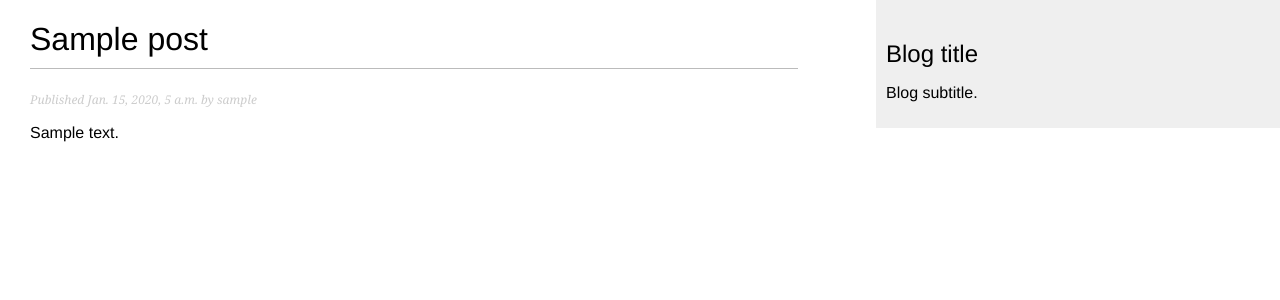
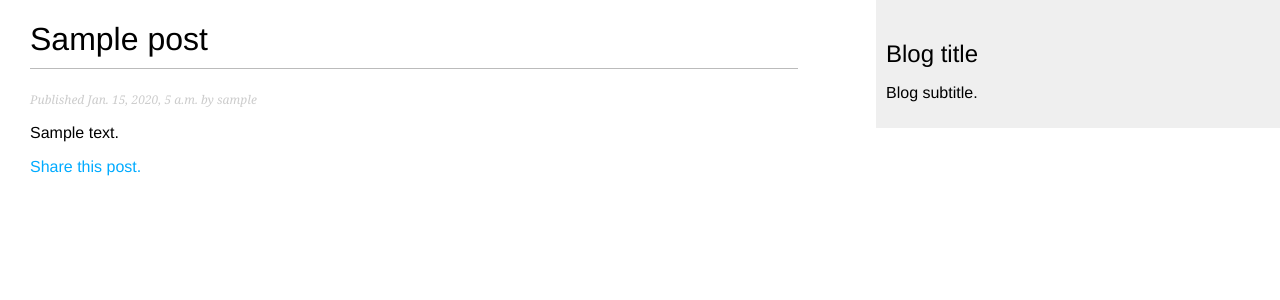
Before and after one commit to violet-kester/django-blog, a Django app: a page that uses blog/templates/blog/post/detail.html in a window 1280 px wide. Shown: the top 300 px of the page. Run offline with Django 4.2, Linux system fonts and the light colour scheme; tables that the repository leaves empty hold one stand-in row (values such as "Sample post").

Commit message:
added post sharing link

```diff
--- a/blog/templates/blog/post/detail.html
+++ b/blog/templates/blog/post/detail.html
@@ -6,4 +6,9 @@
   <h1>{{ post.title }}</h1>
   <p class="date">Published {{ post.publish }} by {{ post.author }}</p>
   {{ post.body|linebreaks }}
+  <p>
+    <a href="{% url 'blog:post_share' post.id %}">
+      Share this post.
+    </a>
+  </p>
 {% endblock %}
```
